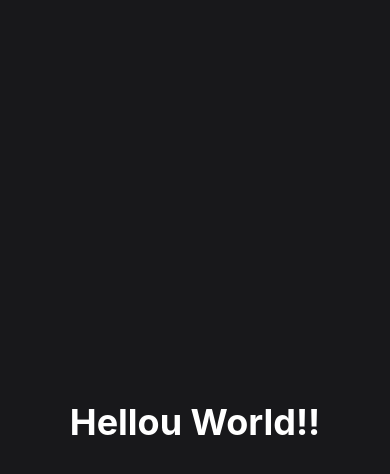
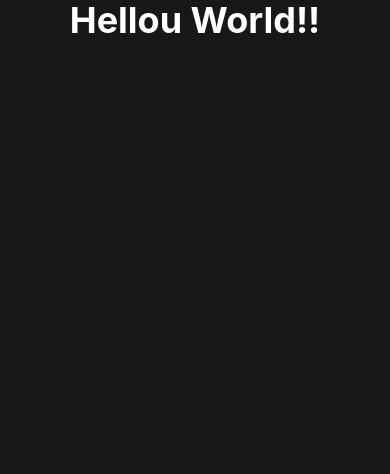
Before and after one commit to Ar3secchim/light-life-web, a React Native app in the folder apps/mobile/: screen / in a window 390 px wide. Shown: the top 474 px of the page. Built offline with nearby package versions, Linux system fonts and the light colour scheme.

Commit message:
chore: test ci

```diff
--- a/apps/mobile/App.js
+++ b/apps/mobile/App.js
@@ -3,7 +3,7 @@ import { Text, View } from 'react-native'
 
 export default function App() {
   return (
-    <View className=" flex-1 bg-zinc-900 items-center justify-center">
+    <View className=" flex-1 bg-zinc-900 items-center">
       <Text className="text-white text-4xl font-bold">Hellou World!!</Text>
       <StatusBar style="light" />
     </View>
```
Also changed, not shown: 1 other file (tests, documents, lock files or other folders).
